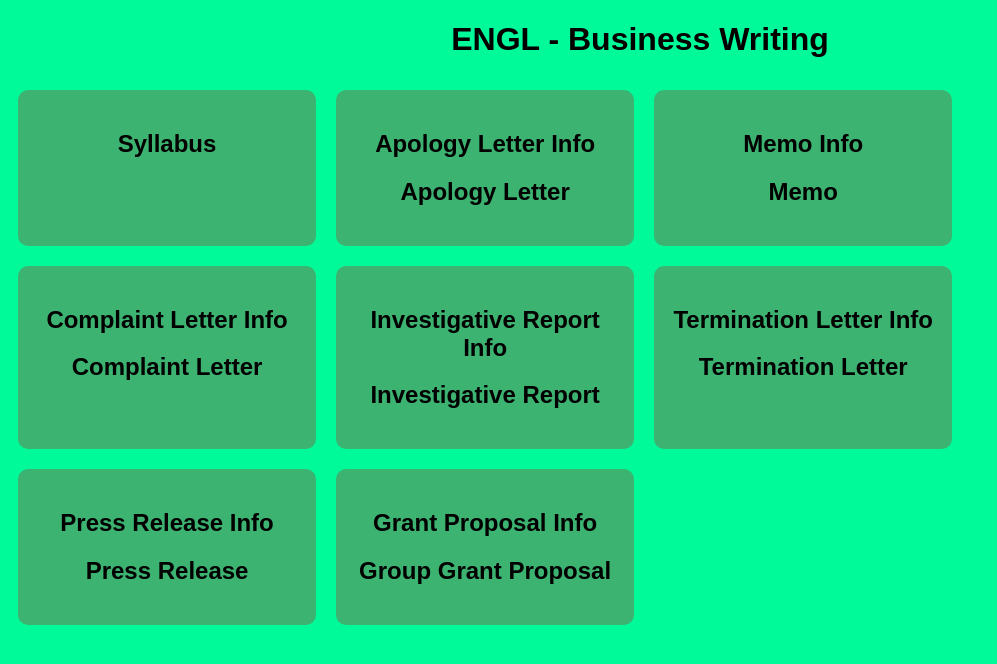
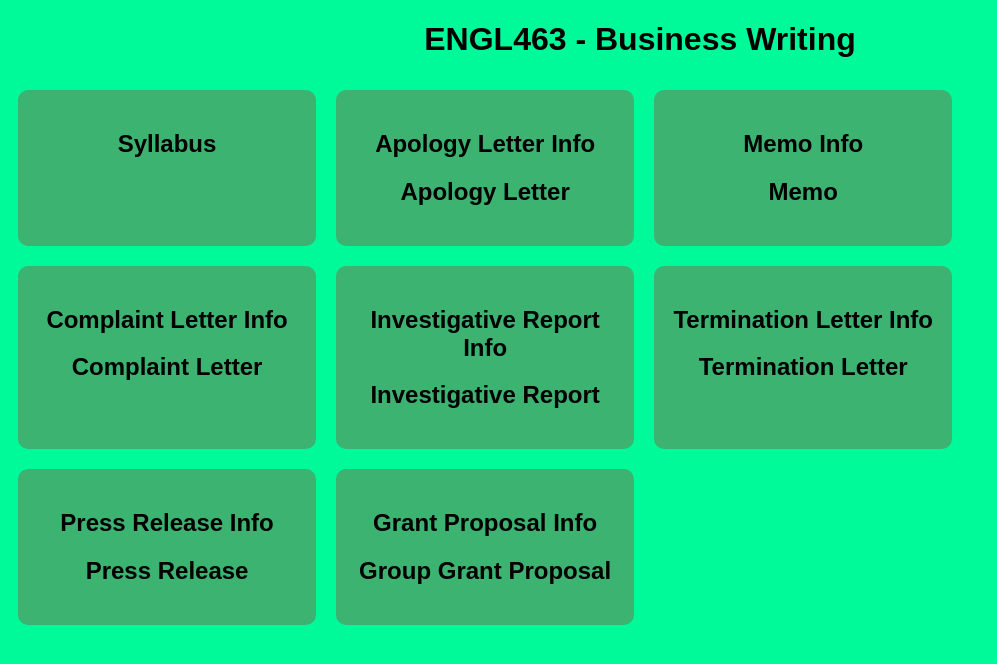
Before and after one commit to SclafaniDamian/Personal-Website, a plain HTML site: page engl463.html in a window 1280 px wide. Shown: the whole page, without its empty margins (0-997 px from the left). Drawn offline with Linux system fonts and the light colour scheme.

Commit message:
engl463finish

```diff
--- a/engl463.html
+++ b/engl463.html
@@ -1,11 +1,11 @@
 <!DOCTYPE html>
 <html lang="en">
     <head>
-        <title>ENGL - Business Writing</title>
+        <title>ENGL463 - Business Writing</title>
         <link rel="stylesheet" href="stylesheet.css">
     </head>
     <body>
-        <a href="index.html"><h1>ENGL - Business Writing</h1></a>
+        <a href="index.html"><h1>ENGL463 - Business Writing</h1></a>
 
         <div class="assignments">
 
```
Also changed, not shown: index.html (+5 -0 lines).
